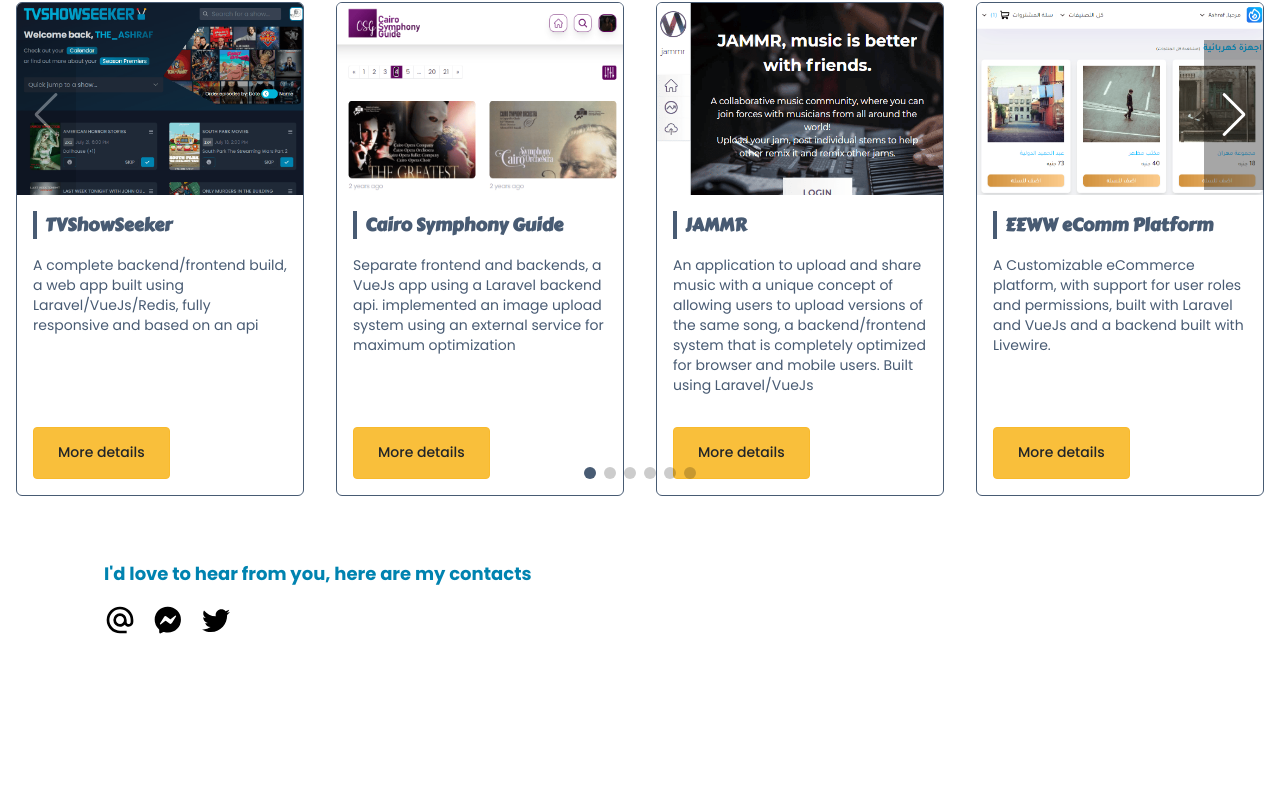
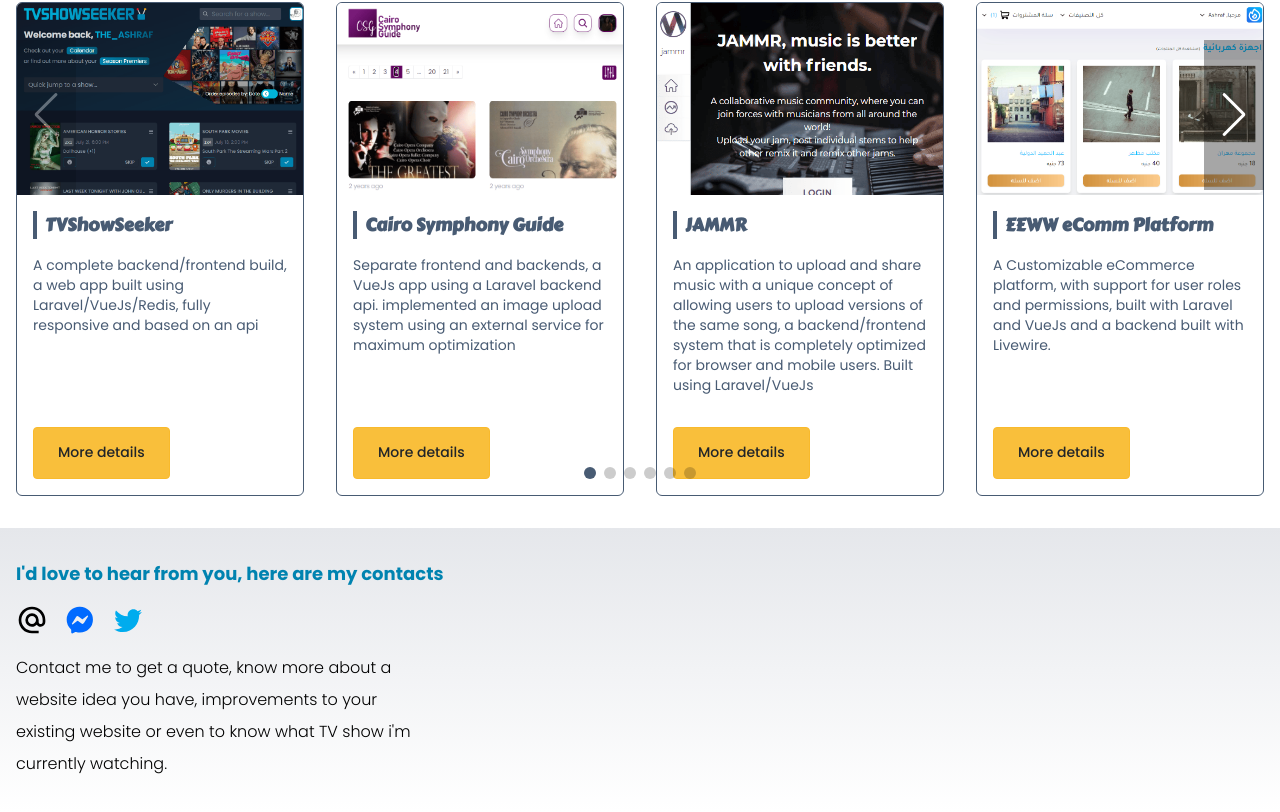
Before and after one commit to the-ashraf/portfolio, a Vue app: page / in a window 1280 px wide. Shown: the part 608-1420 px from the top of the page. Before the commit the page ends 1284 px from the top, so only its background shows below. Built offline with nearby package versions, Linux system fonts and the light colour scheme.

Commit message:
Improve the contact section

```diff
--- a/src/components/ProjectsSlider.vue
+++ b/src/components/ProjectsSlider.vue
@@ -14,14 +14,14 @@
 	<Swiper id="projects_slider" :modules="modules" :pagination="{ clickable: true }" :slides-per-view="4"
 	        :space-between="32"
 	        navigation>
-		<SwiperSlide v-for="client in clients" :key="client.name" class="">
+		<SwiperSlide v-for="client in clients" :key="client.name" class="group">
 			<div class="w-full h-full flex flex-col flex-1 bg-white overflow-hidden">
 				<div class="flex flex-col flex-1 border border-[#485b73] overflow-hidden rounded-md">
 					<div class="w-full h-48">
 						<img :alt="client.name" :src="client.featured_image"
 						     class="block w-full h-full object-top object-cover">
 					</div>
-					<div class="flex-1 p-4 space-y-4">
+					<div class="flex-1 p-4 space-y-4 transition-transform duration-300 group-hover:scale-105">
 						<h5 class="font-bold text-lg font-cursive text-[#485b73] pl-2 border-l-4 border-[#485b73]">
 							{{ client.name }}</h5>
 						<p class="text-sm text-[#485b73] min-h-[3ch]">{{ client.description }}</p>
--- a/src/views/Home.vue
+++ b/src/views/Home.vue
@@ -22,7 +22,8 @@
 						from Cairo, Egypt.
 					</div>
 					<p class="font-light leading-[2]">
-						With about 15 years of experience, a good amount of projects built, deployed and maintained <br> lets build something together.
+						With about 15 years of experience, a good amount of projects built, deployed and maintained <br>
+						lets build something together.
 					</p>
 					<div class="space-x-4 tracking-wide">
 						<a class="btn btn-secondary"
@@ -50,38 +51,40 @@
 		<ProjectsSlider/>
 	</div>
 
-	<div id="contact" class="max-w-6xl mx-auto px-6 my-8 space-y-4">
-		<h4 class="px-4 text-lg font-bold text-[#0083B0]">I'd love to hear from you, here are my contacts</h4>
-		<div class="px-4 space-x-4 flex">
-			<a href="mailto:a.ezzat88@gmail.com?Subject=Something%20about%20an%20application">
-				<svg aria-hidden="true" class="h-8 w-8 hover:text-[#0083B0]"
-				     height="32" preserveAspectRatio="xMidYMid meet" role="img" viewBox="0 0 24 24" width="32"
-				     xmlns="http://www.w3.org/2000/svg" xmlns:xlink="http://www.w3.org/1999/xlink">
+	<div id="contact" class="bg-gradient-to-b from-gray-200 to-white">
+		<div class="container px-4 py-8 mx-auto space-y-4">
+			<h4 class="text-lg font-bold text-[#0083B0]">I'd love to hear from you, here are my contacts</h4>
+			<div class="space-x-4 flex">
+				<a class="hover:text-[#0083B0] hover:scale-125 transition-all duration-300"
+				   href="mailto:a.ezzat88@gmail.com?Subject=Something%20about%20an%20application">
+					<svg aria-hidden="true" class="h-8 w-8" role="img" viewBox="0 0 24 24">
 						<path
 							d="M12 22q-2.05 0-3.875-.788q-1.825-.787-3.187-2.15q-1.363-1.362-2.15-3.187Q2 14.05 2 12q0-2.075.788-3.887q.787-1.813 2.15-3.175Q6.3 3.575 8.125 2.787Q9.95 2 12 2q2.075 0 3.887.787q1.813.788 3.175 2.151q1.363 1.362 2.15 3.175Q22 9.925 22 12v1.45q0 1.475-1.012 2.512Q19.975 17 18.5 17q-.9 0-1.675-.4t-1.275-1.05q-.675.675-1.587 1.063Q13.05 17 12 17q-2.075 0-3.537-1.463Q7 14.075 7 12t1.463-3.538Q9.925 7 12 7t3.538 1.462Q17 9.925 17 12v1.45q0 .725.45 1.137q.45.413 1.05.413q.6 0 1.05-.413q.45-.412.45-1.137V12q0-3.275-2.363-5.638Q15.275 4 12 4Q8.725 4 6.362 6.362Q4 8.725 4 12t2.362 5.637Q8.725 20 12 20h5v2Zm0-7q1.25 0 2.125-.875T15 12q0-1.25-.875-2.125T12 9q-1.25 0-2.125.875T9 12q0 1.25.875 2.125T12 15Z"
 							fill="currentColor"></path>
 					</svg>
 				</a>
 
-			<a href="https://m.me/the.ashraf">
-				<svg aria-hidden="true" class="h-8 w-8 hover:text-[#0083B0]"
-				     height="32" preserveAspectRatio="xMidYMid meet" role="img" viewBox="0 0 24 24" width="32"
-				     xmlns="http://www.w3.org/2000/svg" xmlns:xlink="http://www.w3.org/1999/xlink">
+				<a class="text-[#006AFF] hover:text-[#0083B0] hover:scale-125 transition-all duration-300"
+				   href="https://m.me/the.ashraf">
+					<svg aria-hidden="true" class="h-8 w-8" role="img" viewBox="0 0 24 24">
 						<path
 							d="M12 2a9.65 9.65 0 0 0-10 9.7a9.51 9.51 0 0 0 3.14 7.18a.81.81 0 0 1 .27.56v1.78a.81.81 0 0 0 1.13.71l2-.87a.75.75 0 0 1 .53 0a11 11 0 0 0 2.9.38A9.7 9.7 0 1 0 12 2Zm6 7.46l-2.93 4.66a1.5 1.5 0 0 1-2.17.4l-2.34-1.75a.6.6 0 0 0-.72 0l-3.16 2.4a.47.47 0 0 1-.68-.63l2.93-4.66a1.5 1.5 0 0 1 2.17-.4l2.34 1.75a.6.6 0 0 0 .72 0l3.16-2.4a.47.47 0 0 1 .68.63Z"
 							fill="currentColor"></path>
 					</svg>
 				</a>
 
-			<a href="https://twitter.com/The__Ashraf">
-				<svg aria-hidden="true" class="h-8 w-8 hover:text-[#0083B0]"
-				     height="32" preserveAspectRatio="xMidYMid meet" role="img" viewBox="0 0 24 24" width="32"
-				     xmlns="http://www.w3.org/2000/svg" xmlns:xlink="http://www.w3.org/1999/xlink">
+				<a class="text-[#00acee] hover:text-[#0083B0] hover:scale-125 transition-all duration-300"
+				   href="https://twitter.com/The__Ashraf">
+					<svg aria-hidden="true" class="h-8 w-8" role="img" viewBox="0 0 24 24">
 						<path
 							d="M22.46 6c-.77.35-1.6.58-2.46.69c.88-.53 1.56-1.37 1.88-2.38c-.83.5-1.75.85-2.72 1.05C18.37 4.5 17.26 4 16 4c-2.35 0-4.27 1.92-4.27 4.29c0 .34.04.67.11.98C8.28 9.09 5.11 7.38 3 4.79c-.37.63-.58 1.37-.58 2.15c0 1.49.75 2.81 1.91 3.56c-.71 0-1.37-.2-1.95-.5v.03c0 2.08 1.48 3.82 3.44 4.21a4.22 4.22 0 0 1-1.93.07a4.28 4.28 0 0 0 4 2.98a8.521 8.521 0 0 1-5.33 1.84c-.34 0-.68-.02-1.02-.06C3.44 20.29 5.7 21 8.12 21C16 21 20.33 14.46 20.33 8.79c0-.19 0-.37-.01-.56c.84-.6 1.56-1.36 2.14-2.23Z"
 							fill="currentColor"></path>
 					</svg>
 				</a>
 			</div>
+			<p class="font-light leading-[2] w-1/3">
+				Contact me to get a quote, know more about a website idea you have, improvements to your existing website or even to know what TV show i'm currently watching.
+			</p>
+		</div>
 	</div>
 </template>
```
Lines whose indentation alone changed are shown as unchanged.
